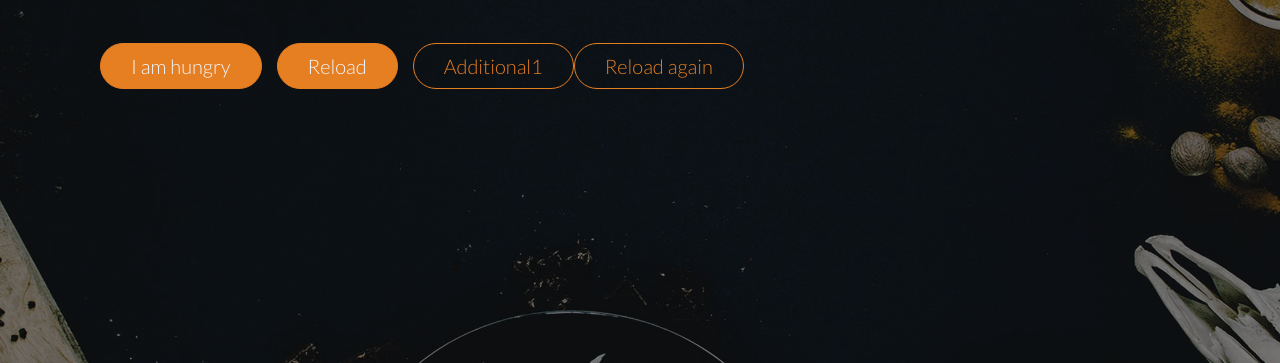
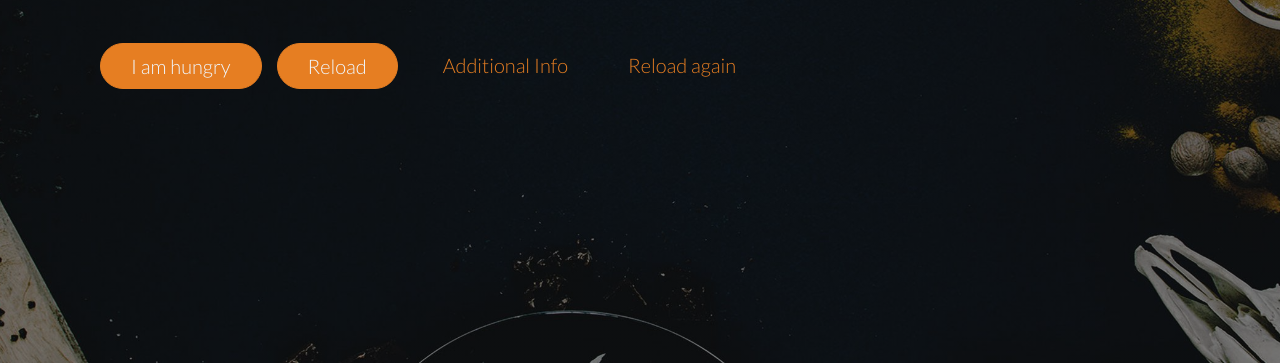
Before and after one commit to Ritish03-cloud/TopInTown, a plain HTML site: page index.html in a window 1280 px wide. Shown: the part 437-800 px from the top of the page. Drawn offline with nearby package versions, Linux system fonts and the light colour scheme.

Commit message:
Update index.html

```diff
--- a/index.html
+++ b/index.html
@@ -32,8 +32,8 @@
         <div class="btns">
           <a class="btn btn-full" href="index.html">I am hungry</a>
            <a class="btn btn-full" href="index.html">Reload</a>
-          <a class="btn btn-ghost" href="index2.html">Additional1</a>
-          <a class="btn btn-ghost" href="index.html">Reload again</a>
+          <a class="btn btn-ghosth" href="index2.html">Additional Info</a>
+          <a class="btn btn-ghosth" href="index.html">Reload again</a>
         </div>
       </div>
     </header>
```
